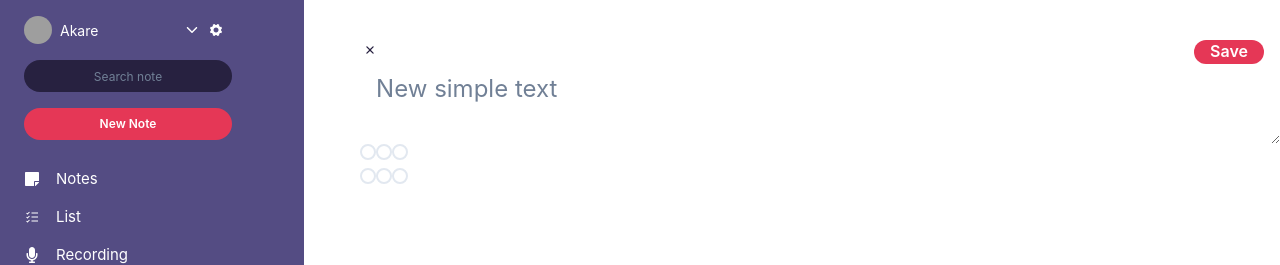
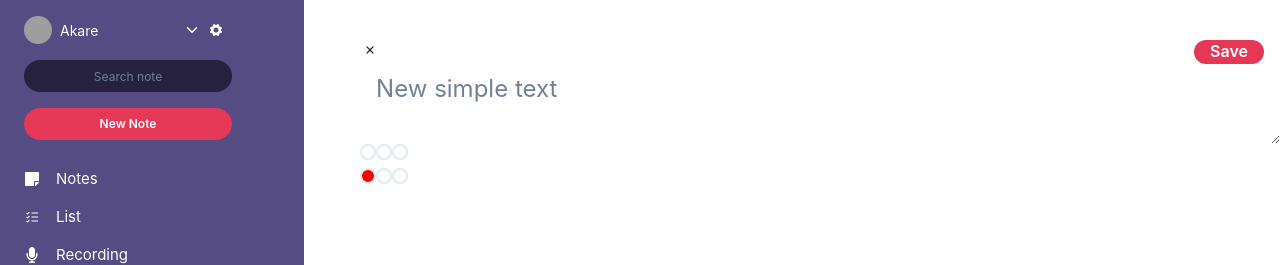
Before and after one commit to akareagwom/note-pal, a React (Vite) app: page /Layout in a window 1280 px wide. Shown: the top 265 px of the page. Built offline with nearby package versions, Linux system fonts and the light colour scheme; grey boxes are pictures that could not be loaded.

Commit message:
radio btn

```diff
--- a/src/notes/components/ListCanva.tsx
+++ b/src/notes/components/ListCanva.tsx
@@ -17,7 +17,7 @@ const ListCanva: React.FC<Props> = ({  }) => {
             <Radio/>
        </RadioGroup>
        <RadioGroup>
-            <Radio/>
+            <Radio bg={'red'} color={'red'}/>
             <Radio/>
             <Radio/>
        </RadioGroup>
```
